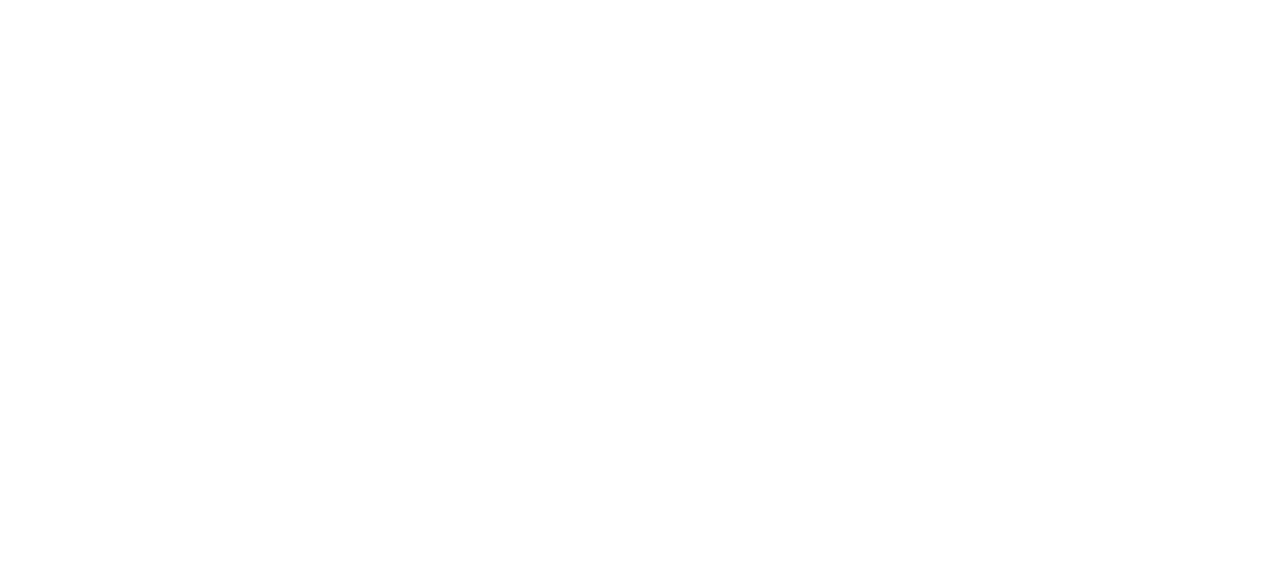
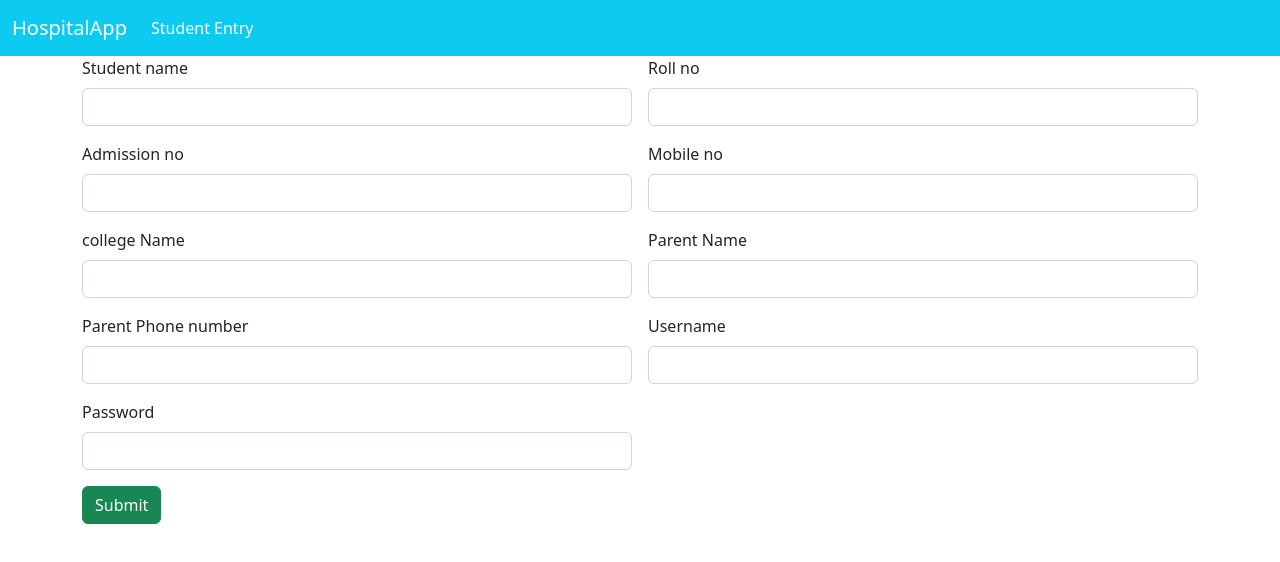
Before and after one commit to Amirthamlalas/studentAngular, an Angular app: page / in a window 1280 px wide. Shown: the top 562 px of the page. Built offline with nearby package versions, Linux system fonts and the light colour scheme.

Commit message:
added navbar

```diff
--- /dev/null
+++ b/src/app/navbar/navbar.component.html
@@ -0,0 +1,16 @@
+<nav class="navbar navbar-expand-lg bg-info navbar-dark">
+    <div class="container-fluid">
+      <a class="navbar-brand" href="#">HospitalApp</a>
+      <button class="navbar-toggler" type="button" data-bs-toggle="collapse" data-bs-target="#navbarNav" aria-controls="navbarNav" aria-expanded="false" aria-label="Toggle navigation">
+        <span class="navbar-toggler-icon"></span>
+      </button>
+      <div class="collapse navbar-collapse" id="navbarNav">
+        <ul class="navbar-nav">
+          <li class="nav-item">
+            <a class="nav-link active" aria-current="page" routerLink="/">Student Entry</a>
+          </li>
+
+        </ul>
+      </div>
+    </div>
+  </nav>
--- a/src/app/student-entry/student-entry.component.html
+++ b/src/app/student-entry/student-entry.component.html
@@ -1,3 +1,5 @@
+<app-navbar></app-navbar>
+
 <div class="container">
     <div class="row">
         <div class="col col-12 col-sm-12 col-md-12 col-lg-12 col-xl-12 col-xxl-12">
```
Also changed, not shown: src/app/app.module.ts (+7 -4 lines), src/app/navbar/navbar.component.ts (added, +10 -0 lines), src/app/navbar/navbar.component.css (added).
